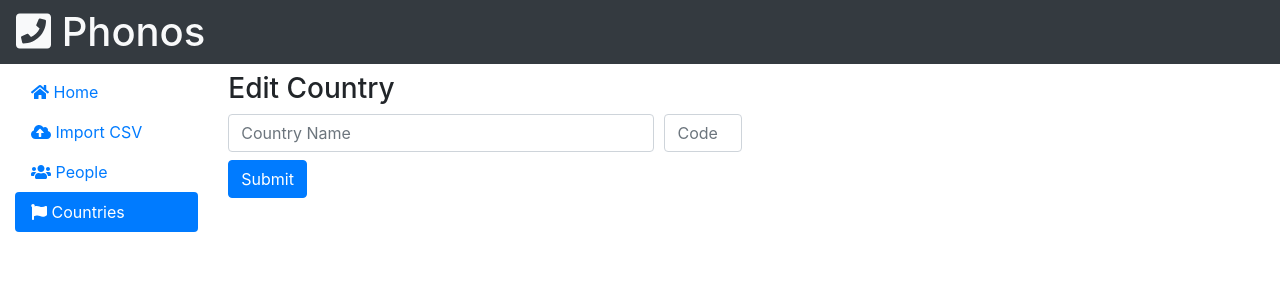
After one commit to nick-garcia/phonos, a Flask app: template phonos/templates/country.html in a window 1280 px wide. The commit adds this page. Shown: the top 300 px of the page. Run offline with Flask 2, Linux system fonts and the light colour scheme; the template is opened without the code that fills it, so the values that code supplies are empty; parts of the project's set-up code (start-up, migrations or seed data) failed here and were passed over; some libraries are stand-ins or nearby versions.

Commit message:
Added UI for editing country entries.

```diff
--- a/phonos/templates/base.html
+++ b/phonos/templates/base.html
@@ -35,7 +35,10 @@
             <li class="nav-item">
               <a class="nav-link {% if current_page == 'people' %} active {% endif %}" href="/people.html"><i class="fas fa-users"></i> People</a>
             </li>
-          </ul>
+            <li class="nav-item">
+              <a class="nav-link {% if current_page == 'countries' %} active {% endif %}" href="/countries.html"><i class="fas fa-flag"></i> Countries</a>
+            </li>
+           </ul>
         </div>
         <div class="col pt-2">
           {% block body %}{% endblock %}
--- /dev/null
+++ b/phonos/templates/country.html
@@ -0,0 +1,24 @@
+{% set current_page = "countries" %}
+{% extends 'base.html' %}
+{% block body %}
+    <h3>Edit Country</h3>
+    <form method="POST" action="/country/{{ country.id }}">
+        <div class="form-row pb-2">
+            <div class="col-5">
+                <input type="text" class="form-control" placeholder="Country Name" value="{{ country.name }}" name="name">
+            </div>
+            <div class="col-1">
+              <input type="text" class="form-control" placeholder="Code" value="{{ country.code }}" size="2" maxlength="2" name="code">
+            </div>
+        </div>
+        <button type="submit" class="btn btn-primary">Submit</button>
+    </form>
+    {% if updated %}
+        <div class="alert alert-info alert-dismissible fade show mt-2" role="alert">
+            Country information updated!
+            <button type="button" class="close" data-dismiss="alert" aria-label="Close">
+                <span aria-hidden="true">&times;</span>
+            </button>
+        </div>
+    {% endif %}
+{% endblock %}
--- a/phonos/ui_routes.py
+++ b/phonos/ui_routes.py
@@ -28,6 +28,33 @@ def person(person_id):
 
     return render_template('person.html', person=person)
 
+@app.route('/country/<country_id>', methods=['GET', 'POST'])
+def country(country_id):
+    country = model.Country.query.filter(model.Country.id == country_id).first_or_404()
+    updated = False
+
+    if request.method == 'POST':
+        name = request.form['name']
+        code = request.form['code']
+
+        country.name = name
+        country.code = code
+        model.db.session.commit()
+
+        updated = True
+
+    return render_template('country.html', country=country, updated=updated)
+
+@app.route('/countries.html')
+def countries():
+    page = request.args.get('page', 1)
+    qty = request.args.get('qty', 20)
+
+    query = model.Country.query.order_by(model.Country.name)
+    pagination = query.paginate(page=int(page), per_page=int(qty))
+
+    return render_template('countries.html', pagination=pagination)
+
 @app.route('/import.html', methods=['GET', 'POST'])
 def import_html():
     imported = 0
```
Also changed, not shown: phonos/templates/countries.html (added, +42 -0 lines).
